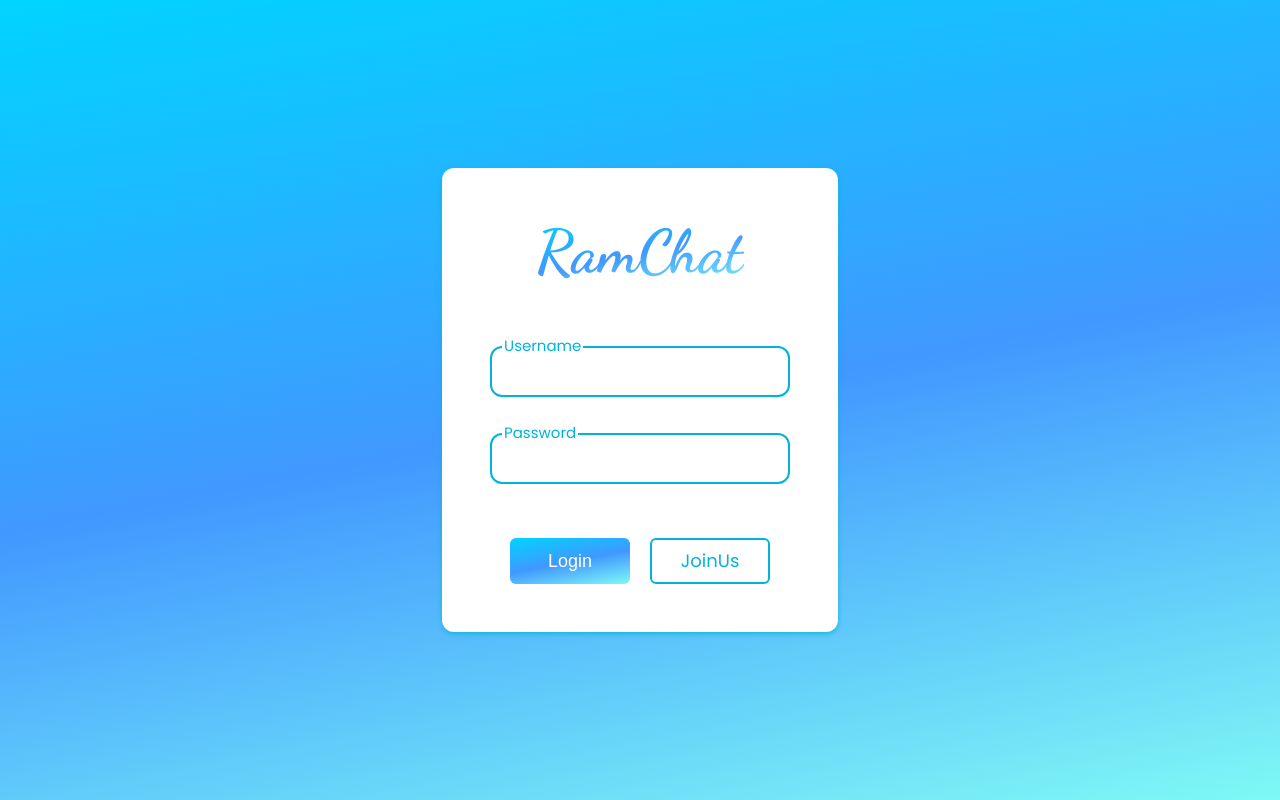
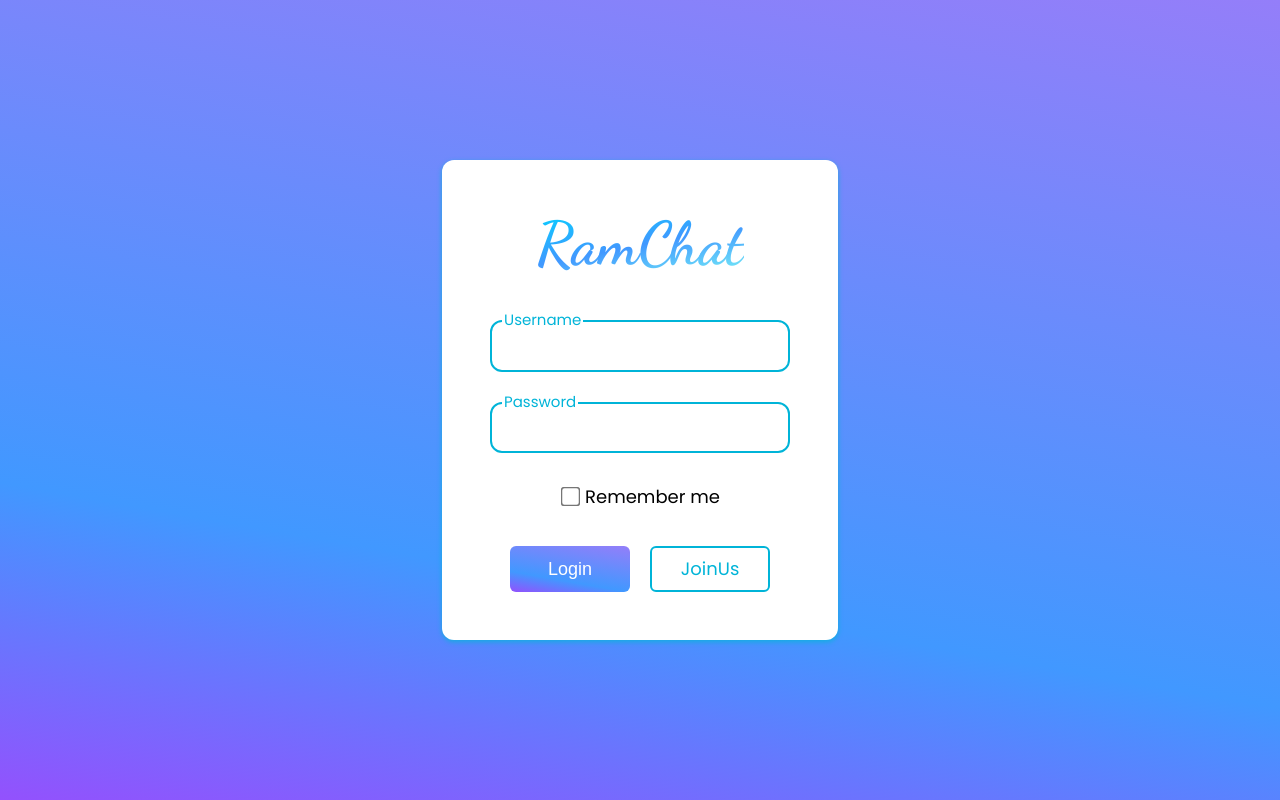
Before and after one commit to huynonstop/chat-app-ws, a React (Create React App) app in the folder packages/client/: page /login in a window 1280 px wide. Built offline with nearby package versions, Linux system fonts and the light colour scheme.

Commit message:
front-end

```diff
--- a/packages/client/src/components/ChatBox.jsx
+++ b/packages/client/src/components/ChatBox.jsx
@@ -26,7 +26,7 @@ const ChatRow = ({
         className="avatar-1/2"
         src="https://icons.iconarchive.com/icons/cjdowner/cryptocurrency-flat/256/ICON-ICX-icon.png"
       >
-        <span className="ml-1/4 pl-1/2 text-white">{user}</span>
+        <span className="ml-1/4 pl-1/2 text-main">{user}</span>
       </Avatar>
     </div>
   ) : null;
@@ -68,7 +68,7 @@ export default ({
   ));
   return (
     <div className={`chat-box ${className}`}>
-      <div className="header bg-gradient-main">
+      <div className="header bg-sidebar">
         <div className="d-flex p-1 justify-content-between">
           <div className="d-flex h-100 flex-1 align-items-center font-2x">
             <Avatar
@@ -83,14 +83,14 @@ export default ({
           </Link>
         </div>
       </div>
-      <div className="d-flex bg-sidebar body content-under-2-header scrollbar">
+      <div className="d-flex body content-under-2-header scrollbar">
         <div className="d-flex chat-row justify-content-center">
           {isLoading && <Spinner />}
         </div>
         {chats}
       </div>
-      <form onSubmit={onSubmit} className="form-send d-flex bg-gradient-main">
-        <div className="send-row d-flex flex-1 align-items-center">
+      <form onSubmit={onSubmit} className="form-send d-flex">
+        <div className="send-row bg-sidebar d-flex flex-1 align-items-center">
           <input
             className="d-block flex-1 w-100"
             value={messageInput}
--- a/packages/client/src/components/Login.jsx
+++ b/packages/client/src/components/Login.jsx
@@ -3,12 +3,13 @@ import { Link } from '@reach/router';
 
 export default ({
   onSubmit,
-  formState: { username, password } = {},
+  formState: { username, password, remember } = {},
   onChange,
 }) => (
   <form className="form login-form" onSubmit={onSubmit}>
     <h1>RamChat</h1>
     <label className="form-input" htmlFor="username">
+      <span>Username</span>
       <input
         required
         type="text"
@@ -19,7 +20,6 @@ export default ({
         pattern="^[\w\d_]{6,}$"
         title="Minimum 6 characters. Only letters, numbers and underscores is allowed"
       />
-      <span>Username</span>
     </label>
     <label className="form-input" htmlFor="password">
       <span>Password</span>
@@ -34,6 +34,18 @@ export default ({
         title="Minimum eight characters, at least one letter and one number"
       />
     </label>
+    <label className="form-input" htmlFor="remember">
+      <input
+        type="checkbox"
+        name="remember"
+        id="remember"
+        value={remember}
+        onChange={onChange}
+      />
+      <span>
+        Remember me
+      </span>
+    </label>
     <div className="d-flex w-100 justify-content-evenly mt-3">
       <button className="btn btn-main bg-sidebar" type="submit">
         Login
--- a/packages/client/src/components/Logout.jsx
+++ b/packages/client/src/components/Logout.jsx
@@ -8,8 +8,8 @@ export default () => {
   const setAuthState = useSetRecoilState(authState);
   useEffect(() => {
     setAuthState({ ...AUTH.default, isAuth: false });
-    sessionStorage.removeItem('token');
     sessionStorage.removeItem('user');
+    localStorage.removeItem('user');
   });
   return <Redirect from="/logout" to="/login" noThrow />;
 };
--- a/packages/client/src/components/SignUp.jsx
+++ b/packages/client/src/components/SignUp.jsx
@@ -3,7 +3,7 @@ import React from 'react';
 export default ({
   onSubmit,
   formState: {
-    username, password, confirmPassword, email,
+    username, password, email,
   },
   onChange,
 }) => (
@@ -62,7 +62,7 @@ export default ({
       />
     </label>
     <div className="d-flex w-100 justify-content-evenly mt-3">
-      <button className="btn btn-main bg-gradient-main" type="submit">
+      <button className="btn btn-main bg-login" type="submit">
         Register
       </button>
     </div>
--- a/packages/client/src/hooks/useForm.js
+++ b/packages/client/src/hooks/useForm.js
@@ -24,8 +24,11 @@ export default (INIT_FORM_STATE, { loading } = {}) => {
     INIT_FORM_STATE,
   );
   const onFormInputChange = e => {
-    const { value, id: field } = e.target;
-    dispatch(['update', { value, field }]);
+    const {
+      value, id: field, type, checked,
+    } = e.target;
+    const valueInput = type === 'checkbox' ? checked : value;
+    dispatch(['update', { value: valueInput, field }]);
   };
   return {
     formState,
--- a/packages/client/src/hooks/useTryAutoAuth.js
+++ b/packages/client/src/hooks/useTryAutoAuth.js
@@ -5,18 +5,13 @@ import { authState } from '../store/state';
 export default () => {
   const setAuthState = useSetRecoilState(authState);
   useEffect(() => {
-    const tokenStorage = sessionStorage.getItem('token');
-    const userStorage = JSON.parse(sessionStorage.getItem('user'));
-    let isAuthStorage = false;
-    if (tokenStorage && userStorage) {
-      isAuthStorage = true;
+    let auth = JSON.parse(localStorage.getItem('user')) || {};
+    if (!auth.token || !auth.username) {
+      auth = JSON.parse(sessionStorage.getItem('user')) || {};
     }
-    setAuthState(state => ({
-      ...state,
-      isAuth: isAuthStorage,
-      user: userStorage,
-      token: tokenStorage,
-    }));
+    const { username, token } = auth;
+    const isAuth = username && token;
+    setAuthState({ isAuth, username, token });
   }, [setAuthState]);
   return null;
 };
--- a/packages/client/src/index.css
+++ b/packages/client/src/index.css
@@ -88,6 +88,8 @@ code {
 .avatar {
   height: 4rem;
   flex: 0 0 4rem;
+  border-radius: 50%;
+  box-shadow: 0px 0px 0.5rem rgba(0, 0, 0, 0.3);
 }
 
 .avatar-1\/2 {
@@ -240,6 +242,7 @@ code {
   max-height: 100vh;
   overflow-y: auto;
   flex-wrap: wrap;
+  padding: 0.5rem 0;
 }
 
 .chat-box .chat-row {
@@ -250,14 +253,27 @@ code {
 .text-white {
   color: white;
 }
+.text-main {
+  color: #333333;
+}
 
-.bg-sidebar {
+.bg-login {
   background: rgb(126, 249, 245);
   background: linear-gradient(
     349deg,
     rgba(126, 249, 245, 1) 0%,
     rgba(65, 152, 255, 1) 49%,
     rgba(0, 212, 255, 1) 100%
+  );
+}
+
+.bg-sidebar {
+  background: rgb(126, 249, 245);
+  background: linear-gradient(
+    190deg,
+    rgb(148, 126, 249) 0%,
+    rgba(65, 152, 255, 1) 69%,
+    rgb(147, 81, 253) 100%
   );
 }
 
@@ -287,7 +303,7 @@ code {
 }
 
 .chat-row .text:hover {
-  box-shadow: 0 2px 3px rgba(0, 0, 0, 0.2);
+  box-shadow: 0 2px 3px rgba(0, 0, 0, 0.4);
 }
 
 .chat-row .text.user {
@@ -299,6 +315,16 @@ code {
 
 .bg-gradient-main {
   background-image: linear-gradient(105deg, #009acc, #1890a098, #009acc);
+}
+
+.bg-chat-box {
+  background: rgb(126, 249, 245);
+  background: linear-gradient(
+    150deg,
+    rgb(79, 197, 193) 0%,
+    rgba(65, 152, 255, 1) 49%,
+    rgb(32, 194, 226) 100%
+  );
 }
 
 .text.user.top {
@@ -330,6 +356,10 @@ code {
 
 .text.bg-main {
   color: #f5f5f5;
+}
+
+.align-self-start {
+  align-self: flex-start;
 }
 
 .align-self-end {
@@ -393,17 +423,18 @@ header {
 }
 
 .bg-icon-send {
-  background-color: white;
-  fill: #0077b6;
+  background-color: transparent;
+  fill: #f5f5f5;
 }
 
 .bg-icon-send:hover {
   background: #f5f5f5;
   box-shadow: 0px 0px 0.5rem rgba(0, 0, 0, 0.3);
+  fill: #0077b6;
 }
 
 .bg-icon {
-  background-color: #0077b6;
+  background-color: transparent;
   border-color: #0077b6;
   fill: white;
 }
@@ -484,7 +515,6 @@ input:focus::placeholder {
 }
 
 .form-send {
-  background-color: white;
   flex: 0 0;
   z-index: 2;
   position: relative;
@@ -537,6 +567,7 @@ input:focus::placeholder {
 }
 
 .form h1 {
+  text-align: center;
   font-family: 'Dancing Script', serif;
   margin-top: 0;
   font-size: 5rem;
@@ -565,8 +596,8 @@ input:focus::placeholder {
   transition: 0.2s all;
   cursor: text;
   display: block;
-  width: 300px;
-  margin: 1.5rem auto;
+  cursor: default;
+  max-width: 300px;
 }
 
 .form-input span {
@@ -589,6 +620,22 @@ input:focus::placeholder {
   font-size: 2rem;
   padding: 0.8rem;
   border: 2px solid #00b4d8;
+  margin-bottom: 2.5rem;
+}
+.form-input input[type='checkbox'] {
+  width: auto;
+  transform: scale(1.5);
+  margin: 0 0.5rem;
+}
+
+.form-input input[type='checkbox'] ~ span {
+  position: relative;
+  font-size: inherit;
+  background-color: white;
+  color: inherit;
+  top: 0;
+  left: 0;
+  cursor: pointer;
 }
 
 .btn {
@@ -677,7 +724,7 @@ button:hover {
   height: 50px;
 }
 .spinner .path {
-  stroke: white;
+  stroke: #0077b6;
   stroke-linecap: round;
   animation: dash 1.5s ease-in-out infinite;
 }
@@ -711,7 +758,7 @@ button:hover {
 .form-input select:-webkit-autofill,
 .form-input select:-webkit-autofill:hover,
 .form-input select:-webkit-autofill:focus {
-  border: 2px solid #00b4d8 ;
+  border: 2px solid #00b4d8;
   -webkit-text-fill-color: inherit;
   box-shadow: none;
   transition: background-color 5000s ease-in-out 0s;
--- a/packages/client/src/pages/ChatPage.jsx
+++ b/packages/client/src/pages/ChatPage.jsx
@@ -11,9 +11,7 @@ export default () => {
   const [messages, setMessages] = useState([]);
   const [messageInput, setMessageInput] = useState('');
   const [loadingMessage, setLoadingMessage] = useState(null);
-  const {
-    user: { username },
-  } = useRecoilValue(authState);
+  const { username } = useRecoilValue(authState);
   useSocket(setMessages);
   useEffect(() => {
     setLoadingMessage(true);
@@ -36,9 +34,9 @@ export default () => {
       method: 'POST',
       data: { message: messageInput, username },
     };
+    setMessageInput('');
     try {
-      const data = await api('message', options);
-      setMessageInput('');
+      await api('message', options);
     } catch (err) {
       console.log(err);
     }
--- a/packages/client/src/pages/LoginPage.jsx
+++ b/packages/client/src/pages/LoginPage.jsx
@@ -10,6 +10,7 @@ import { authState } from '../store/state';
 const INIT_FORM_STATE = {
   username: '',
   password: '',
+  remember: false,
 };
 
 export default () => {
@@ -18,18 +19,13 @@ export default () => {
   const onSubmit = e => {
     e.preventDefault();
     const token = 'token';
-    const user = {
-      username: formState.username,
-    };
-    setAuthState(state => ({
-      ...state,
-      isAuth: true,
-      user,
-      token,
-    }));
+    const { username } = formState;
+    setAuthState({ token, username, isAuth: true });
     dispatch(['reset']);
-    sessionStorage.setItem('token', token);
-    sessionStorage.setItem('user', JSON.stringify(user));
+    if (formState.remember) {
+      localStorage.setItem('user', JSON.stringify({ token, username }));
+    }
+    sessionStorage.setItem('user', JSON.stringify({ token, username }));
     navigate('/');
   };
   return (
--- a/packages/client/src/pages/SignUpPage.jsx
+++ b/packages/client/src/pages/SignUpPage.jsx
@@ -35,7 +35,7 @@ export default () => {
     }, 6000);
   };
   return (
-    <Container flex fluid className="page bg-gradient-main ">
+    <Container flex fluid className="page bg-login ">
       {formLoading && <LoadingPage />}
       <SignUp
         onSubmit={onSubmit}
--- a/packages/client/src/store/atom.js
+++ b/packages/client/src/store/atom.js
@@ -7,6 +7,6 @@ export const AUTH = {
   default: {
     token: null,
     isAuth: null,
-    user: {},
+    username: null,
   },
 };
```
